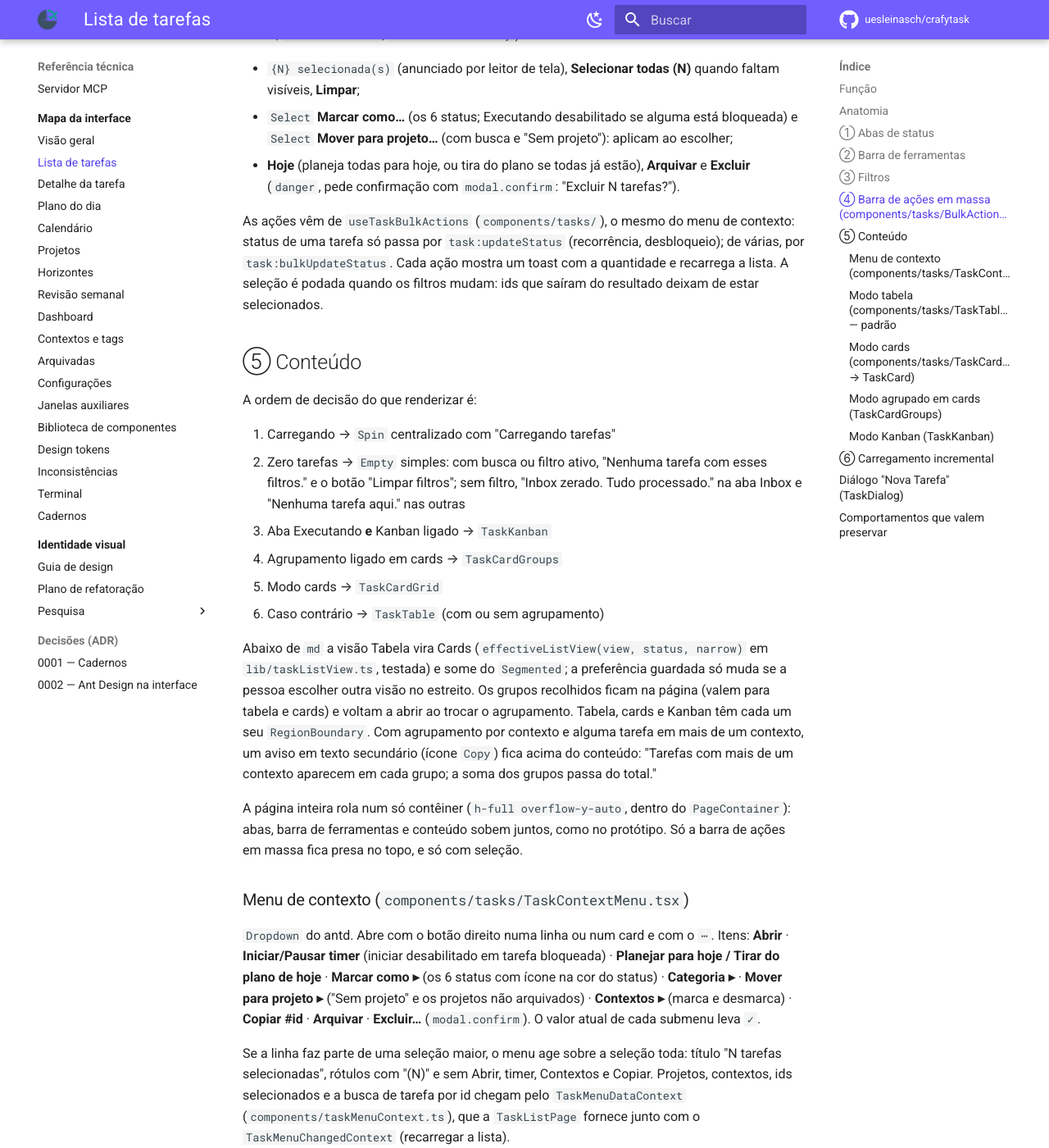
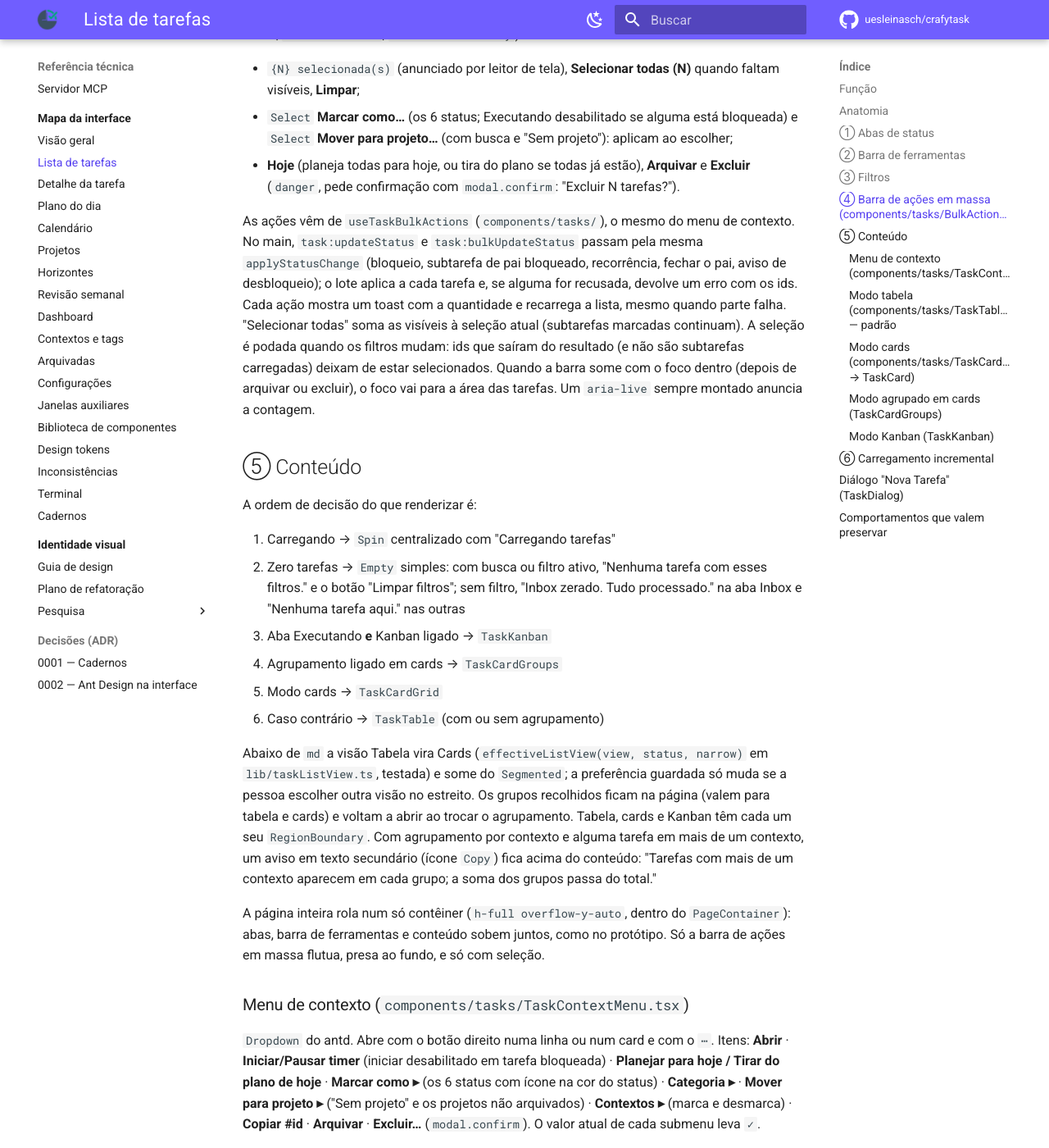
Before and after one commit to uesleinasch/crafytask, an MkDocs documentation site: the page built from docs/ui/01-lista-de-tarefas.md, in a window 1280 px wide and 1400 px high, scrolled down 3015 px. Shown: the whole window at 82% size. Built offline with MkDocs 1.6.1 and Material for MkDocs 9.7.7, drawn with Linux system fonts in a browser that asks for light colours; some web fonts are replaced; comment, search, counter and statistics services are not loaded.

Commit message:
docs(design): barra de ações e ícones do menu no guia

```diff
--- a/docs/ui/01-lista-de-tarefas.md
+++ b/docs/ui/01-lista-de-tarefas.md
@@ -111,10 +111,15 @@ rolável (`position: sticky; bottom: 12px`). É uma faixa flutuante (`colorBgEle
 - **Hoje** (planeja todas para hoje, ou tira do plano se todas já estão), **Arquivar** e
   **Excluir** (`danger`, pede confirmação com `modal.confirm`: "Excluir N tarefas?").
 
-As ações vêm de `useTaskBulkActions` (`components/tasks/`), o mesmo do menu de contexto: status de
-uma tarefa só passa por `task:updateStatus` (recorrência, desbloqueio); de várias, por
-`task:bulkUpdateStatus`. Cada ação mostra um toast com a quantidade e recarrega a lista. A seleção é
-podada quando os filtros mudam: ids que saíram do resultado deixam de estar selecionados.
+As ações vêm de `useTaskBulkActions` (`components/tasks/`), o mesmo do menu de contexto. No main,
+`task:updateStatus` e `task:bulkUpdateStatus` passam pela mesma `applyStatusChange` (bloqueio,
+subtarefa de pai bloqueado, recorrência, fechar o pai, aviso de desbloqueio); o lote aplica a cada
+tarefa e, se alguma for recusada, devolve um erro com os ids. Cada ação mostra um toast com a
+quantidade e recarrega a lista, mesmo quando parte falha. "Selecionar todas" soma as visíveis à
+seleção atual (subtarefas marcadas continuam). A seleção é podada quando os filtros mudam: ids que
+saíram do resultado (e não são subtarefas carregadas) deixam de estar selecionados. Quando a barra
+some com o foco dentro (depois de arquivar ou excluir), o foco vai para a área das tarefas. Um
+`aria-live` sempre montado anuncia a contagem.
 
 ## ⑤ Conteúdo
 
@@ -139,7 +144,7 @@ grupos passa do total."
 
 A página inteira rola num só contêiner (`h-full overflow-y-auto`, dentro do `PageContainer`):
 abas, barra de ferramentas e conteúdo sobem juntos, como no protótipo. Só a barra de ações em massa
-fica presa no topo, e só com seleção.
+flutua, presa ao fundo, e só com seleção.
 
 ### Menu de contexto (`components/tasks/TaskContextMenu.tsx`)
 
```
Also changed, not shown: docs/design/guia-de-design.md (+4 -0 lines).
